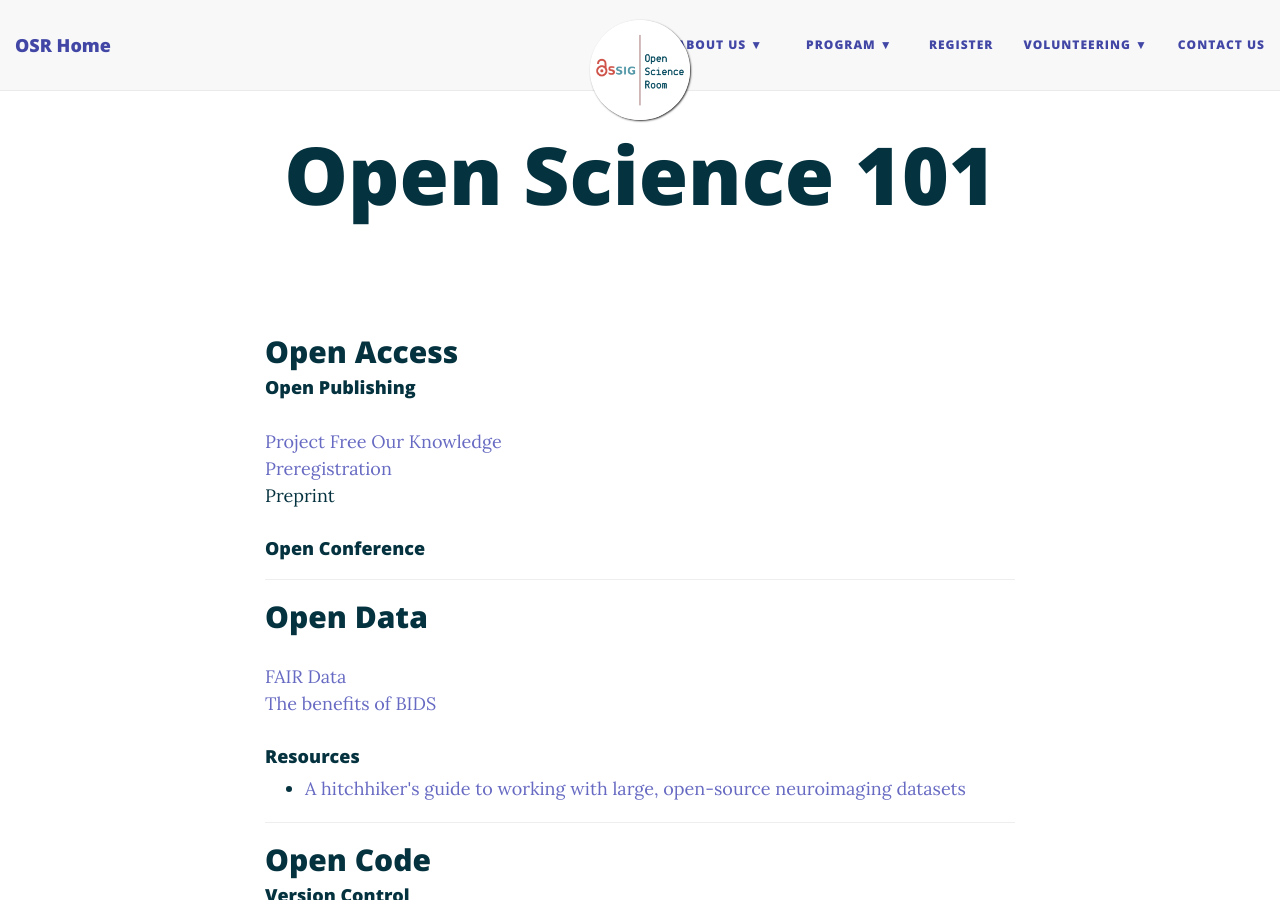
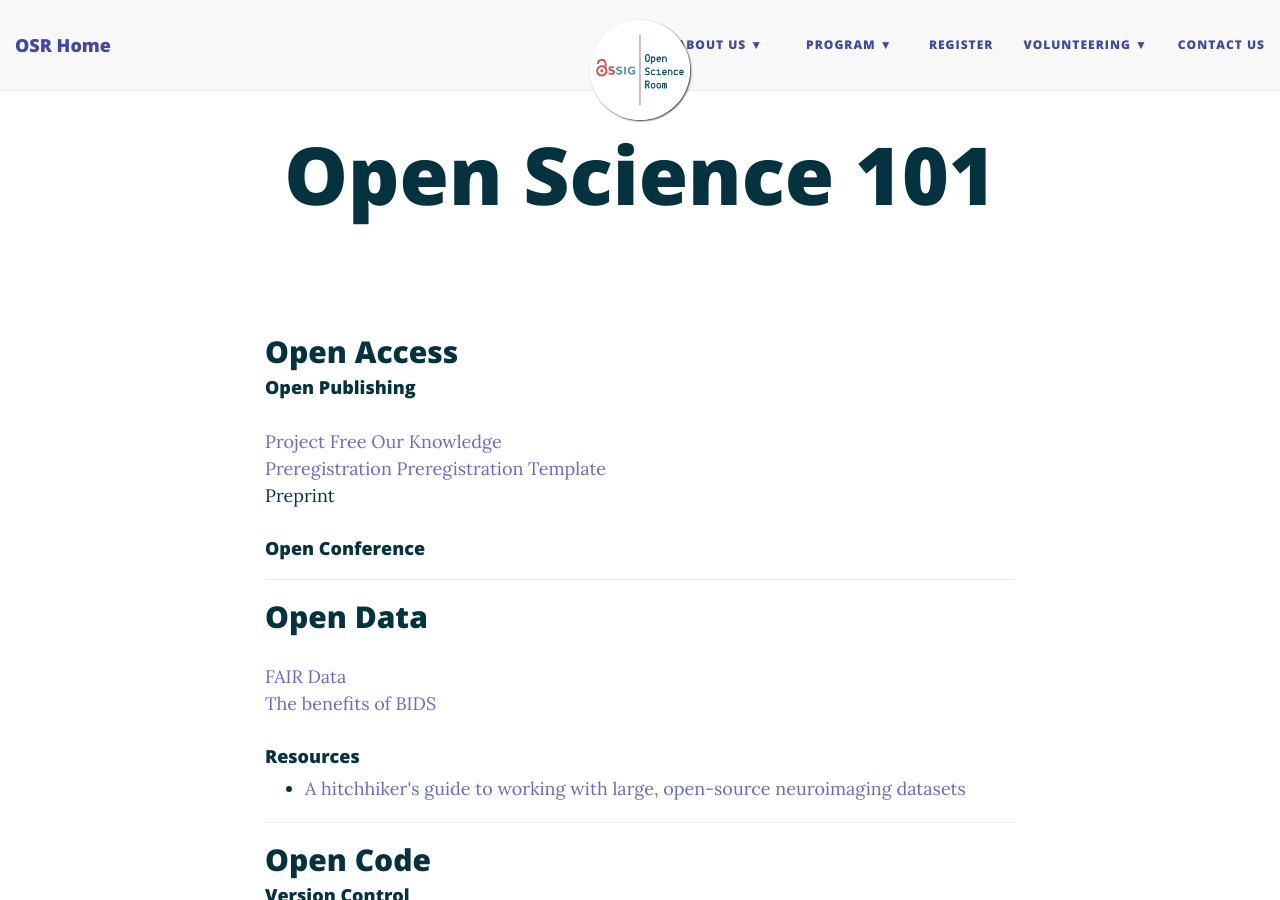
Before and after one commit to ohbm/osr2023, a Jekyll site: the page built from educational.md, in a window 1280 px wide and 900 px high. Built offline with Jekyll 4.4.1, drawn with Linux system fonts in a browser that asks for light colours; nearby versions of some CDN libraries.

Commit message:
Update educational.md

```diff
--- a/educational.md
+++ b/educational.md
@@ -8,7 +8,7 @@
 ## Open Access<br/>
 #### Open Publishing
 <a href="https://youtu.be/_JTPtyPrMLM" target="_blank">Project Free Our Knowledge</a><br/>
-<a href="https://youtu.be/Ov8Go6OecUA" target="_blank">Preregistration</a><br/>
+<a href="https://www.pnas.org/content/115/11/2600" target="_blank">Preregistration</a> <a href="https://youtu.be/Ov8Go6OecUA" target="_blank">Preregistration Template</a><br/>
 Preprint
 #### Open Conference
 
```
